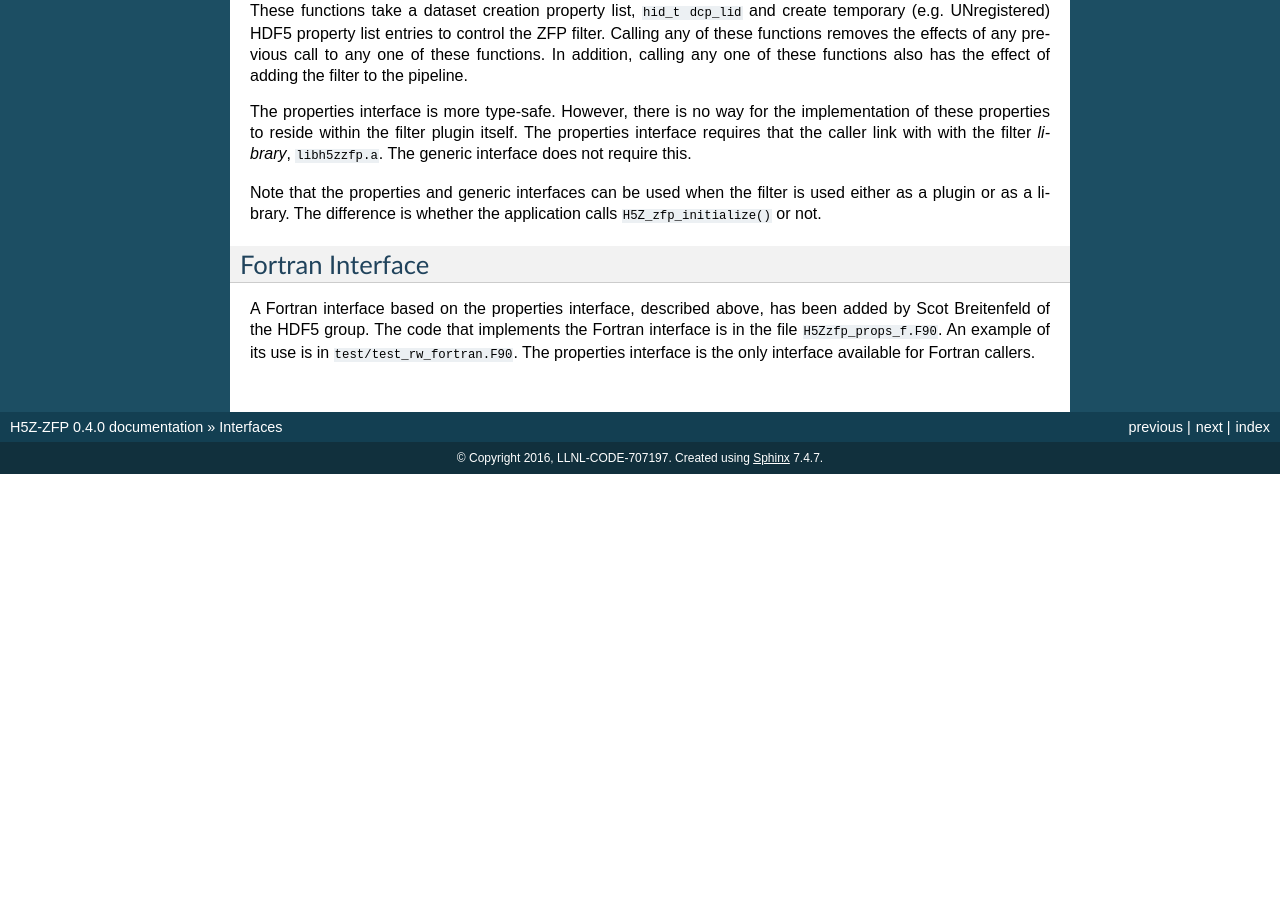
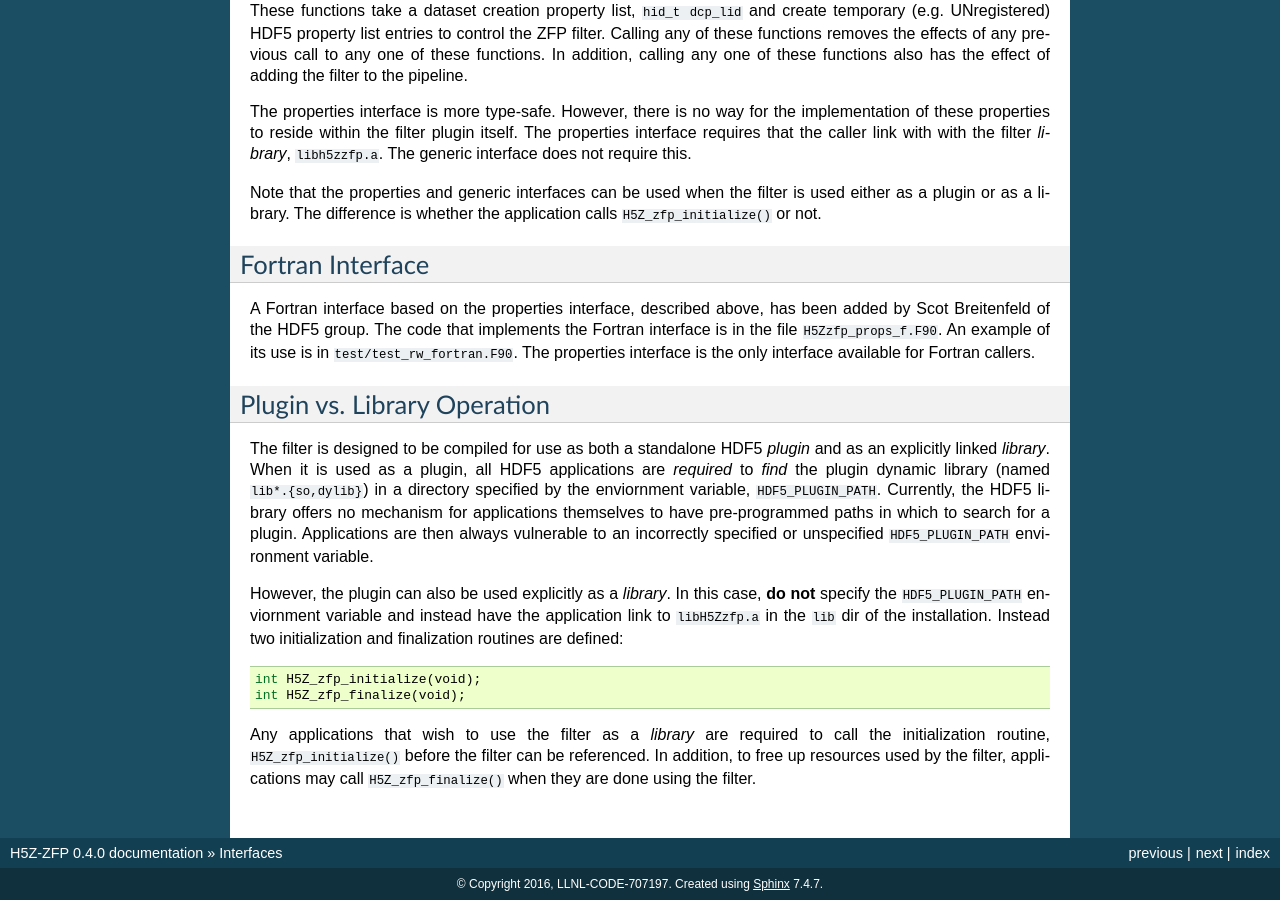
Before and after one commit to LLNL/H5Z-ZFP, a Sphinx documentation site: the page built from docs/interfaces.rst, in a window 1280 px wide and 900 px high, scrolled down 1145 px. Built offline with Sphinx 7.4.7, drawn with Linux system fonts in a browser that asks for light colours; before the commit the page ends 1619 px from its top, so only the background shows below that; some of the changed text lies outside the part shown.

Commit message:
updating docs

```diff
--- a/docs/interfaces.rst
+++ b/docs/interfaces.rst
@@ -106,3 +106,33 @@ has been added by Scot Breitenfeld of the HDF5 group. The code that
 implements the Fortran interface is in the file ``H5Zzfp_props_f.F90``.
 An example of its use is in ``test/test_rw_fortran.F90``. The properties
 interface is the only interface available for Fortran callers.
+
+.. _plugin-vs-library:
+
+----
+Plugin vs. Library Operation
+----
+
+The filter is designed to be compiled for use as both a standalone HDF5 *plugin*
+and as an explicitly linked *library*.
+When it is used as a plugin, all HDF5 applications are *required*
+to *find* the plugin dynamic library (named ``lib*.{so,dylib}``)
+in a directory specified by the enviornment
+variable, ``HDF5_PLUGIN_PATH``. Currently, the HDF5 library offers
+no mechanism for applications themselves to have pre-programmed
+paths in which to search for a plugin. Applications are
+then always vulnerable to an incorrectly specified or unspecified ``HDF5_PLUGIN_PATH``
+environment variable.
+
+However, the plugin can also be used explicitly as a *library*. In this case,
+**do** **not** specify the ``HDF5_PLUGIN_PATH`` enviornment variable and instead
+have the application link to ``libH5Zzfp.a`` in the ``lib`` dir of the installation.
+Instead two initialization and finalization routines are defined::
+
+    int H5Z_zfp_initialize(void);
+    int H5Z_zfp_finalize(void);
+
+Any applications that wish to use the filter as a *library* are required to call
+the initialization routine, ``H5Z_zfp_initialize()`` before the filter can be
+referenced. In addition, to free up resources used by the filter, applications may
+call ``H5Z_zfp_finalize()`` when they are done using the filter.
```
Also changed, not shown: docs/installation.rst (+22 -41 lines).
